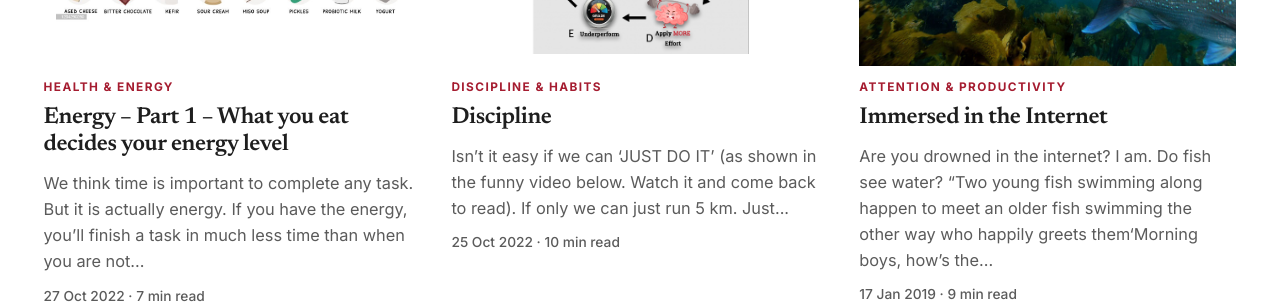
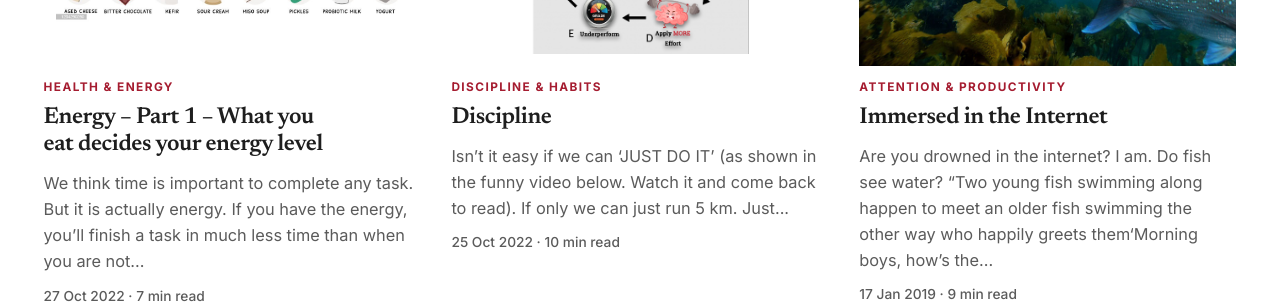
Before and after one commit to aeshalavamshi/vamshi-blog, a Jekyll site: the page built from writing.html, in a window 1280 px wide and 1400 px high, scrolled down 527 px. Shown: the part 161-465 px from the top of the window. Built offline with Jekyll 4.4.1, drawn with Linux system fonts in a browser that asks for light colours.

Commit message:
Fix dark-mode bands/footer, balance home lead layout
Co-Authored-By: Claude Sonnet 5.5 <noreply@anthropic.com>

```diff
--- a/assets/style.css
+++ b/assets/style.css
@@ -6,7 +6,7 @@
   --bg:#ffffff; --alt:#f6f3ee; --surface:#ffffff; --ink:#1e1e1e; --body:#2a2a2a; --muted:#5b5b5b;
   --accent:#a51c30; --accent-2:#8a1527; --accent-ink:#ffffff; --rule:#dcd8d2; --focus:#1d4ed8;
   --shadow:0 1px 2px rgba(0,0,0,.05),0 12px 32px rgba(0,0,0,.08);
-  --pad:clamp(20px,3.4vw,72px);
+  --pad:clamp(20px,3.4vw,72px); --band:#a51c30; --dark:#1e1e1e;
   --sans:"Inter",system-ui,-apple-system,"Segoe UI",Roboto,Helvetica,Arial,sans-serif;
   --serif:"Newsreader",Georgia,"Times New Roman",serif;
   --ease:cubic-bezier(.22,.7,.2,1);
@@ -39,7 +39,7 @@ body{margin:0;background:var(--bg);color:var(--body);font:400 18px/1.7 var(--san
 img{max-width:100%;height:auto;display:block}
 a{color:var(--accent);text-underline-offset:.2em}
 :focus-visible{outline:3px solid var(--focus);outline-offset:3px;border-radius:6px}
-h1,h2,h3,h4{color:var(--ink);font-family:var(--serif);font-weight:600;letter-spacing:-.018em;line-height:1.14;margin:0}
+h1,h2,h3,h4{text-wrap:balance;color:var(--ink);font-family:var(--serif);font-weight:600;letter-spacing:-.018em;line-height:1.14;margin:0}
 .wrap{width:100%;max-width:2000px;margin-inline:auto;padding-inline:var(--pad)}
 .eyebrow{font:700 .78rem/1 var(--sans);letter-spacing:.16em;text-transform:uppercase;color:var(--accent);margin:0 0 16px}
 .sr{position:absolute;left:-9999px}
@@ -61,7 +61,7 @@ h1,h2,h3,h4{color:var(--ink);font-family:var(--serif);font-weight:600;letter-spa
 .btn.primary{background:var(--accent);border-color:var(--accent);color:var(--accent-ink)}
 .btn.primary::before{background:var(--ink)}
 .btn.primary:hover{border-color:var(--ink);color:var(--bg)}
-.btn.light{border-color:#fff;color:#fff}.btn.light::before{background:#fff}.btn.light:hover{color:var(--accent);border-color:#fff}
+.btn.light{border-color:#fff;color:#fff}.btn.light::before{background:#fff}.btn.light:hover{color:var(--band);border-color:#fff}
 .btn.sm{padding:11px 18px;font-size:.88rem}
 .btn svg{width:18px;height:18px;flex:none;transition:transform .35s var(--ease)}
 .btn:hover svg{transform:translateX(3px)}
@@ -99,12 +99,12 @@ main{padding-top:calc(var(--hh) + 2px)}
 #progress{position:absolute;left:0;bottom:-2px;height:2px;width:0;background:var(--ink)}
 
 /* ---------- Full-screen menu ---------- */
-.menu{position:fixed;inset:0;z-index:150;background:var(--accent);color:#fff;display:grid;grid-template-rows:auto 1fr auto;
+.menu{position:fixed;inset:0;z-index:150;background:var(--band);color:#fff;display:grid;grid-template-rows:auto 1fr auto;
   clip-path:inset(0 0 100% 0);visibility:hidden;transition:clip-path .7s var(--ease),visibility 0s .7s}
 .menu.open{clip-path:inset(0);visibility:visible;transition:clip-path .7s var(--ease)}
 .menu-top{display:flex;justify-content:space-between;align-items:center;height:var(--hh);padding-inline:var(--pad)}
 .menu .brand{color:#fff}.menu .mark{border-color:#fff}.menu .mark::after{background:#fff}
-.menu .menu-btn{color:#fff;border-color:#fff}.menu .menu-btn:hover{background:#fff;color:var(--accent)}
+.menu .menu-btn{color:#fff;border-color:#fff}.menu .menu-btn:hover{background:#fff;color:var(--band)}
 .menu-list{list-style:none;margin:0;padding:0 var(--pad);display:grid;align-content:center;gap:clamp(4px,1.5vh,16px)}
 .menu-list a{display:flex;align-items:baseline;gap:18px;font:600 clamp(2.6rem,9vw,8rem)/1.02 var(--serif);letter-spacing:-.03em;color:#fff;text-decoration:none;
   opacity:0;transform:translateY(40px);transition:opacity .6s var(--ease),transform .7s var(--ease),padding-left .4s var(--ease)}
@@ -118,7 +118,7 @@ main{padding-top:calc(var(--hh) + 2px)}
 
 /* ---------- Intro splash (first visit per session) ---------- */
 .pre-on #pre{display:grid}
-#pre{display:none;position:fixed;inset:0;z-index:300;background:var(--accent);color:#fff;place-items:center;animation:pre-out .7s var(--ease) 1.5s forwards}
+#pre{display:none;position:fixed;inset:0;z-index:300;background:var(--band);color:#fff;place-items:center;animation:pre-out .7s var(--ease) 1.5s forwards}
 #pre b{font:700 clamp(2.4rem,9vw,7rem)/1 var(--serif);letter-spacing:-.035em;display:flex;align-items:center;gap:.3em;animation:pre-in .9s var(--ease) both}
 #pre .mark{width:.7em;height:.7em;border-color:#fff;border-width:.1em}#pre .mark::after{background:#fff;inset:.14em}
 @keyframes pre-in{from{opacity:0;transform:translateY(24px)}}
@@ -141,8 +141,9 @@ main{padding-top:calc(var(--hh) + 2px)}
 .meta{font:500 .86rem/1.4 var(--sans);color:var(--muted);margin:10px 0 0}
 .card.big .t{font-size:clamp(2.1rem,4.2vw,4rem);line-height:1.05;letter-spacing:-.03em;margin:10px 0 16px}
 .card.big .excerpt{font-size:clamp(1.05rem,1.4vw,1.3rem)}
-.card.big .cover{aspect-ratio:16/9}
-.card.stack .cover{aspect-ratio:16/10}
+.card.big .cover{aspect-ratio:3/2}
+.card.stack .cover{aspect-ratio:16/9}
+.card.stack .excerpt{display:none}
 .card.stack .t{font-size:clamp(1.25rem,1.6vw,1.6rem)}
 .grid{display:grid;grid-template-columns:repeat(auto-fill,minmax(min(100%,340px),1fr));gap:clamp(32px,3.4vw,64px) clamp(20px,2.4vw,40px)}
 .grid .card[hidden]{display:none}
@@ -151,8 +152,8 @@ main{padding-top:calc(var(--hh) + 2px)}
 .lead{display:grid;grid-template-columns:minmax(0,2fr) minmax(0,1fr);gap:clamp(24px,3.4vw,64px);padding-block:clamp(28px,3.4vw,56px)}
 .lead-side{display:grid;gap:clamp(24px,2.4vw,40px);align-content:start;border-left:1px solid var(--rule);padding-left:clamp(20px,3vw,56px)}
 @media (max-width:960px){.lead{grid-template-columns:1fr}.lead-side{border-left:0;padding-left:0;border-top:1px solid var(--rule);padding-top:28px;grid-template-columns:repeat(auto-fit,minmax(min(100%,280px),1fr))}}
-.statement{background:var(--accent);color:#fff;padding-block:clamp(56px,9vw,150px)}
-.statement h2{color:#fff;font-size:clamp(2.6rem,8.4vw,9rem);line-height:.98;letter-spacing:-.04em;max-width:14em}
+.statement{background:var(--band);color:#fff;padding-block:clamp(56px,9vw,150px)}
+.statement h2{color:#fff;font-size:clamp(2.6rem,7.2vw,8rem);line-height:.98;letter-spacing:-.04em;max-width:14em}
 .statement p{font-size:clamp(1.1rem,1.8vw,1.5rem);line-height:1.5;max-width:36em;margin:28px 0 36px;color:rgba(255,255,255,.92)}
 .sec{padding-block:clamp(40px,6vw,104px)}
 .sec.alt{background:var(--alt)}
@@ -160,7 +161,7 @@ main{padding-top:calc(var(--hh) + 2px)}
 .sec-head h2{font-size:clamp(1.7rem,2.6vw,2.6rem)}
 .sec-head a{font:700 .95rem var(--sans);text-decoration:none;color:var(--accent)}
 .sec-head a:hover{text-decoration:underline}
-.mdband{display:grid;grid-template-columns:1.1fr 1fr;min-height:min(78vh,760px);background:var(--ink);color:#fff}
+.mdband{display:grid;grid-template-columns:1.1fr 1fr;min-height:min(78vh,760px);background:var(--dark);color:#fff}
 .mdband .txt{padding:clamp(32px,6vw,110px) var(--pad);display:flex;flex-direction:column;justify-content:center;align-items:flex-start}
 .mdband h2{color:#fff;font-size:clamp(2.4rem,6vw,6rem);line-height:1;letter-spacing:-.035em;margin-bottom:.35em}
 .mdband p{color:rgba(255,255,255,.85);font-size:clamp(1.05rem,1.5vw,1.35rem);max-width:30em;margin:0 0 32px}
@@ -241,7 +242,7 @@ main{padding-top:calc(var(--hh) + 2px)}
 #top.on{opacity:1;pointer-events:auto}
 
 /* ---------- Madhyastha Darshan ---------- */
-.mdhero{display:grid;grid-template-columns:1.05fr 1fr;min-height:min(86vh,820px);background:var(--accent);color:#fff}
+.mdhero{display:grid;grid-template-columns:1.05fr 1fr;min-height:min(86vh,820px);background:var(--band);color:#fff}
 .mdhero .txt{padding:clamp(40px,6vw,120px) var(--pad);display:flex;flex-direction:column;justify-content:center;align-items:flex-start}
 .mdhero .eyebrow{color:#fff;opacity:.85}
 .mdhero h1{color:#fff;font-size:clamp(3rem,8vw,8.5rem);line-height:.96;letter-spacing:-.045em;margin-bottom:.3em}
@@ -294,7 +295,7 @@ main{padding-top:calc(var(--hh) + 2px)}
 .box p{margin:0 0 14px;color:var(--muted);font-size:1rem;line-height:1.55}
 
 /* ---------- Footer ---------- */
-.site-footer{background:var(--ink);color:#d9d4cc;padding:clamp(40px,5vw,80px) 0 36px;font:400 1rem/1.6 var(--sans)}
+.site-footer{background:var(--dark);color:#d9d4cc;padding:clamp(40px,5vw,80px) 0 36px;font:400 1rem/1.6 var(--sans)}
 .foot{display:grid;grid-template-columns:2fr 1fr 1fr;gap:32px}
 @media (max-width:700px){.foot{grid-template-columns:1fr 1fr}.foot>div:first-child{grid-column:1/-1}}
 .site-footer .fb{font:700 clamp(2rem,4vw,3.6rem)/1 var(--serif);color:#fff;letter-spacing:-.03em;margin:0 0 12px}
```
